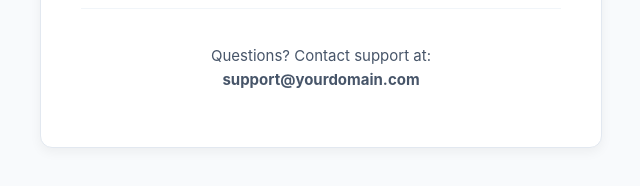
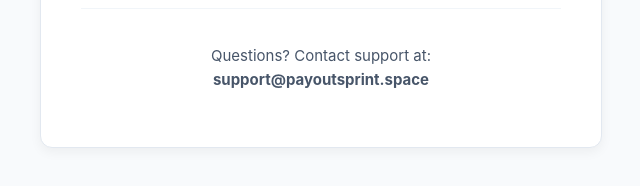
Before and after one commit to payoutsr/payoutsprint-landing, a plain HTML site: page index.html in a window 1280 px wide. Shown: the part 434-620 px from the top of the page, 319-959 px from the left. Drawn offline with Linux system fonts and the light colour scheme.

Commit message:
Update index.html

```diff
--- a/index.html
+++ b/index.html
@@ -22,7 +22,7 @@
         <a href="https://buy.stripe.com/00wdR95gLe3ebIB3KPfQI00" class="btn">Pay Here</a>
 
         <div class="footer">
-            <p>Questions? Contact support at:<br><strong>support@yourdomain.com</strong></p>
+            <p>Questions? Contact support at:<br><strong>support@payoutsprint.space</strong></p>
         </div>
     </div>
 </body>
```
